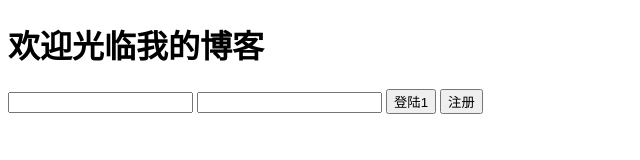
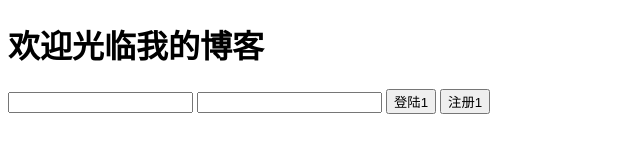
Before and after one commit to WangQingye/quotation, a website: page views/main/index.html in a window 1280 px wide. Shown: the full height of the page, 0-640 px from the left. Drawn offline with Linux system fonts and the light colour scheme.

Commit message:
主框架建立

```diff
--- a/views/main/index.html
+++ b/views/main/index.html
@@ -9,6 +9,6 @@
     <input type="text">
     <input type="text">
     <button>登陆1</button>
-    <button>注册</button>
+    <button>注册1</button>
 </body>
 </html>
```
